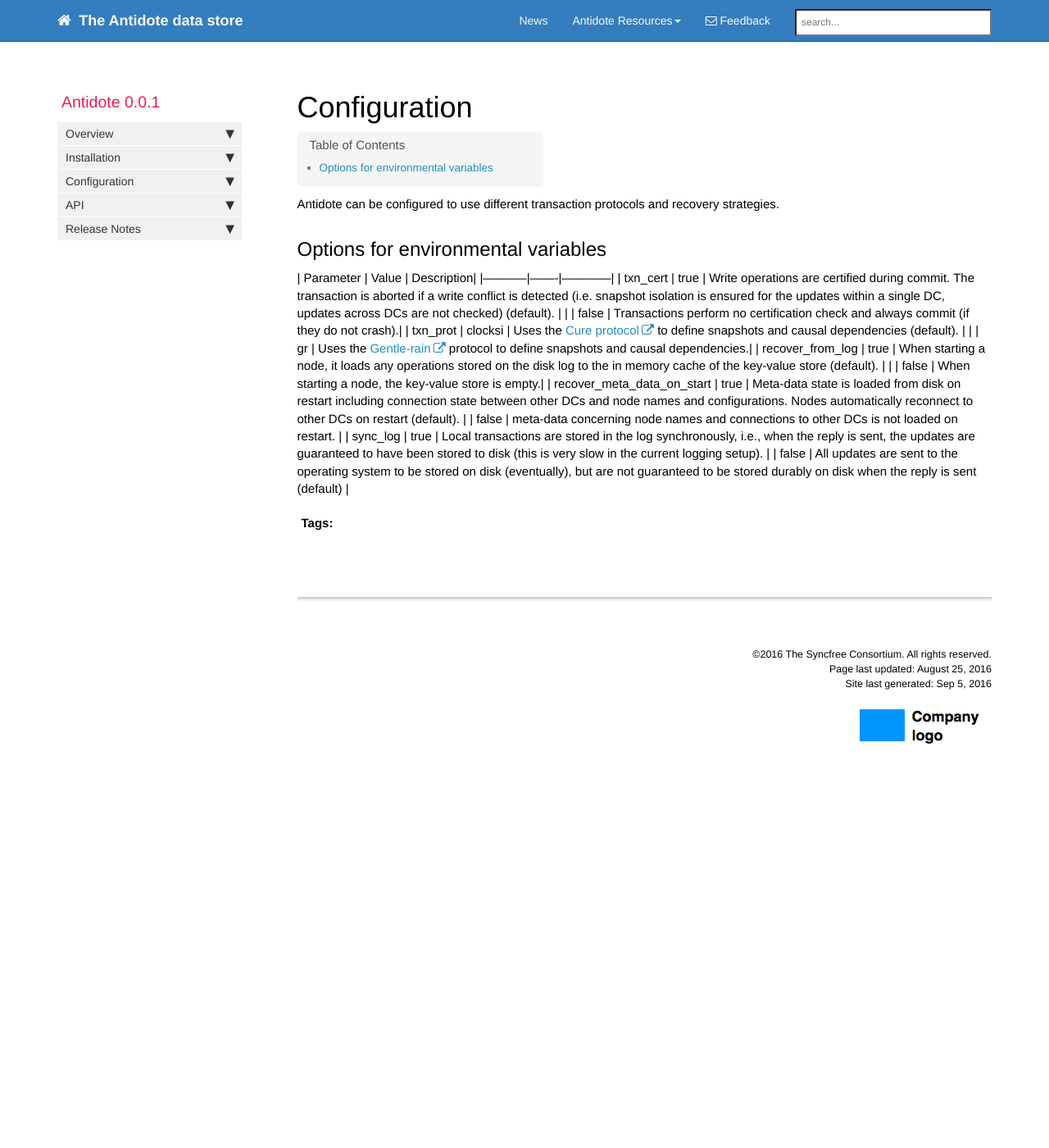
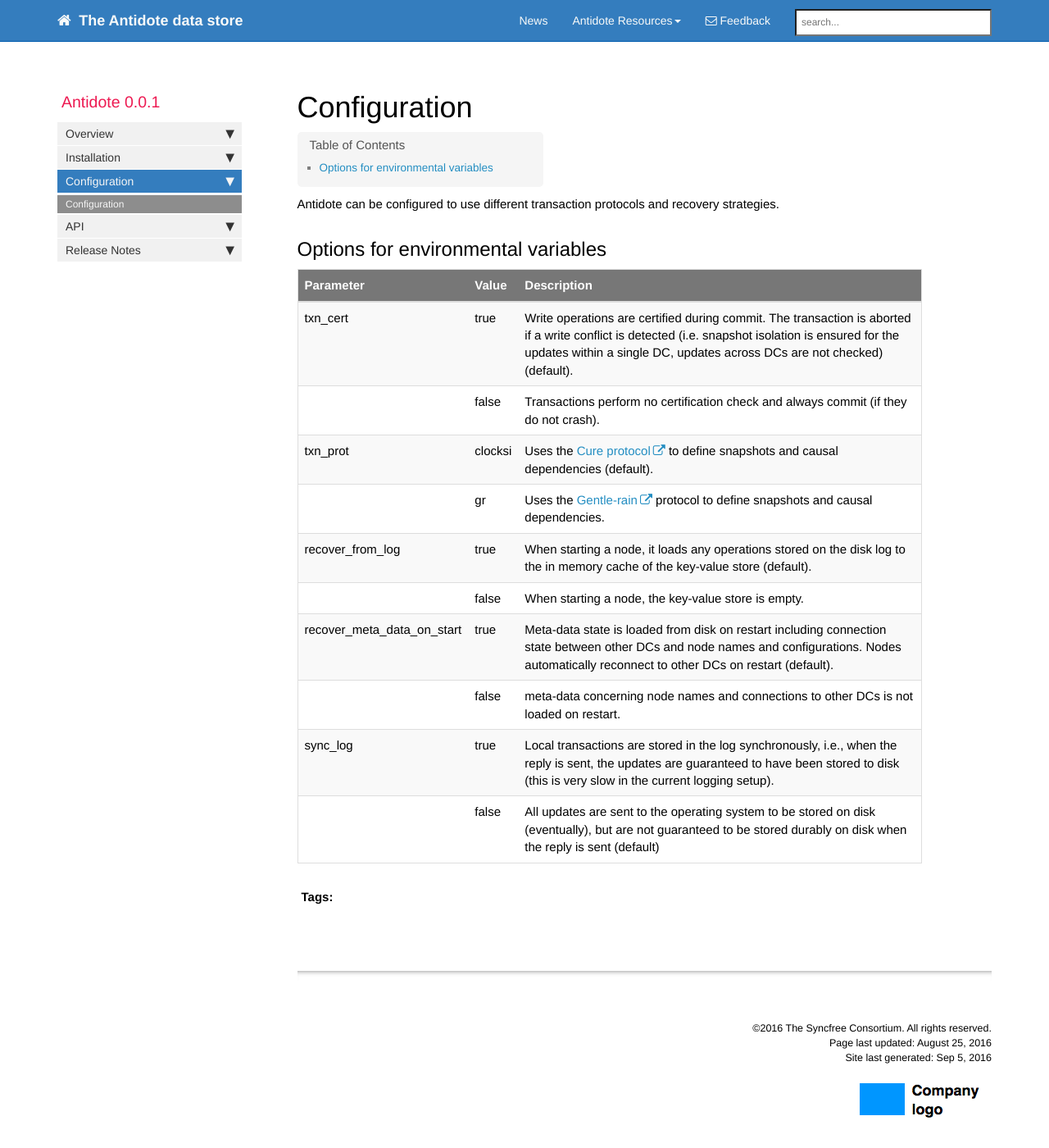
Before and after one commit to AntidoteDB/antidote, a Jekyll site: the page built from docs/pages/mydoc/config.md, in a window 1280 px wide and 1400 px high. Shown: the whole window at 82% size. Built offline with Jekyll 4.4.1, drawn with Linux system fonts in a browser that asks for light colours; nearby versions of some CDN libraries; comment, search, counter and statistics services are not loaded.

Commit message:
fix build docs for configuration

```diff
--- a/docs/_data/sidebars/home_sidebar.yml
+++ b/docs/_data/sidebars/home_sidebar.yml
@@ -44,8 +44,12 @@ entries:
     output: web, pdf
 
   - title: Configuration
-    url: /config.html
     output: web, pdf
+    folderitems:
+
+    - title: Configuration
+      url: /config.html
+      output: web, pdf
 
   - title: API
     output: web, pdf
--- a/docs/pages/mydoc/config.md
+++ b/docs/pages/mydoc/config.md
@@ -11,10 +11,9 @@ Antidote can be configured to use different transaction protocols and recovery s
 
 ## Options for environmental variables
 
-| Parameter | Value | Description|
-|-----------|-------|------------|
-| txn_cert | true  | Write operations are certified during commit. The transaction is aborted if a write conflict is detected (i.e. snapshot isolation
-                is ensured for the updates within a single DC, updates across DCs are not checked) (default). |
+| Parameter | Value | Description |
+| ----------|-------|------------ |
+| txn_cert | true  | Write operations are certified during commit. The transaction is aborted if a write conflict is detected (i.e. snapshot isolation is ensured for the updates within a single DC, updates across DCs are not checked) (default). |
 |           | false | Transactions perform no certification check and always commit (if they do not crash).|
 | txn_prot | clocksi | Uses the [Cure protocol](https://pages.lip6.fr/Marc.Shapiro/papers/Cure-final-ICDCS16.pdf) to define snapshots and causal dependencies  (default). |
 |          | gr | Uses the [Gentle-rain](https://infoscience.epfl.ch/record/202079) protocol to define snapshots and causal dependencies.|
@@ -22,7 +21,5 @@ Antidote can be configured to use different transaction protocols and recovery s
 |       | false | When starting a node, the key-value store is empty.|
 | recover_meta_data_on_start | true | Meta-data state is loaded from disk on restart including connection state between other DCs and node names and configurations. Nodes  automatically reconnect to other DCs on restart (default).
 |        | false | meta-data concerning node names and connections to other DCs is not loaded on restart. |
-| sync_log | true | Local transactions are stored in the log synchronously, i.e., when the reply is sent, the updates are guaranteed to have been
-                stored to disk (this is very slow in the current logging setup).
-|        | false | All updates are sent to the operating system to be stored on disk (eventually), but are not guaranteed to be stored durably on disk
-                 when the reply is sent (default) |
+| sync_log | true | Local transactions are stored in the log synchronously, i.e., when the reply is sent, the updates are guaranteed to have been                stored to disk (this is very slow in the current logging setup).
+|        | false | All updates are sent to the operating system to be stored on disk (eventually), but are not guaranteed to be stored durably on disk                 when the reply is sent (default) |
```
